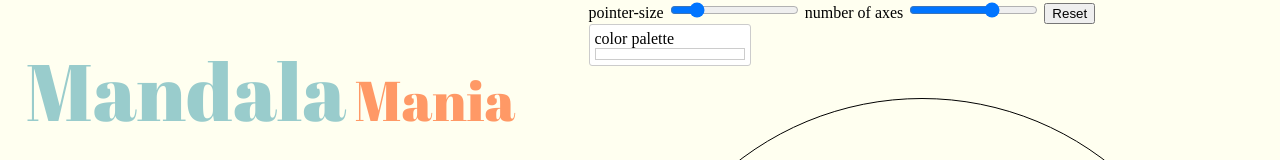
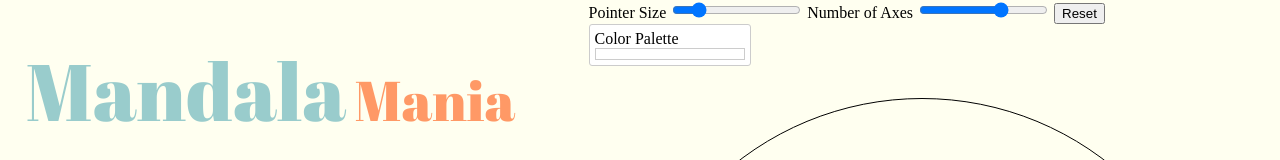
Before and after one commit to younis-hamalawy/mandala_mania, a website built with webpack: page index.html in a window 1280 px wide. Shown: the top 160 px of the page. Built offline with nearby package versions, Linux system fonts and the light colour scheme; a script that the page names is missing.

Commit message:
some more css

```diff
--- a/index.html
+++ b/index.html
@@ -46,15 +46,15 @@
     </div>
     <div id="main">
       <div class="controllers">
-        <label>pointer-size
+        <label>Pointer Size
           <input id="pointer-size" type="range" min="1" max="25" value="5" />
         </label>
-        <label>number of axes
+        <label>Number of Axes
           <input id="axes" type="range" min="1" max="36" value="24" />
         </label>
         <button id="reset" type="button">Reset</button>
 
-        <label class="color-picker">color palette
+        <label class="color-picker">Color Palette
           <span>
             <input id="color" type="color" value="#ffffff" />
           </span>
```
